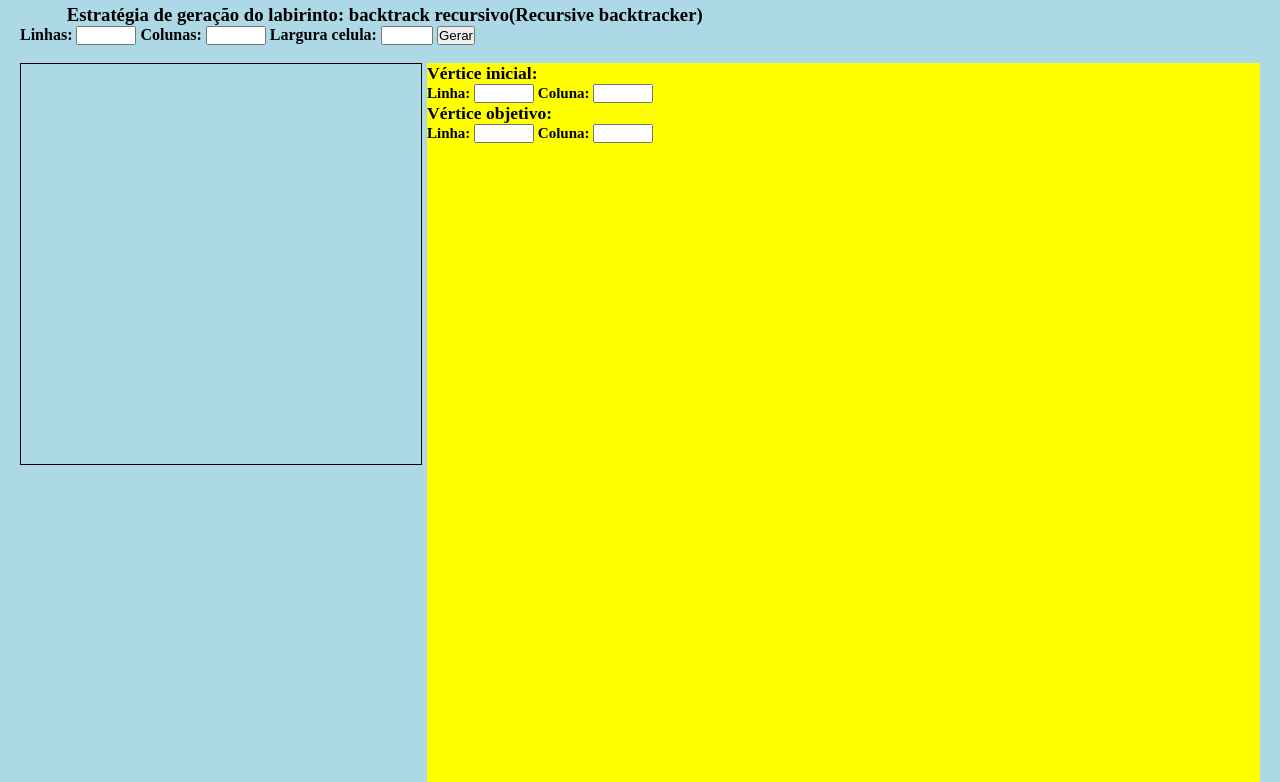
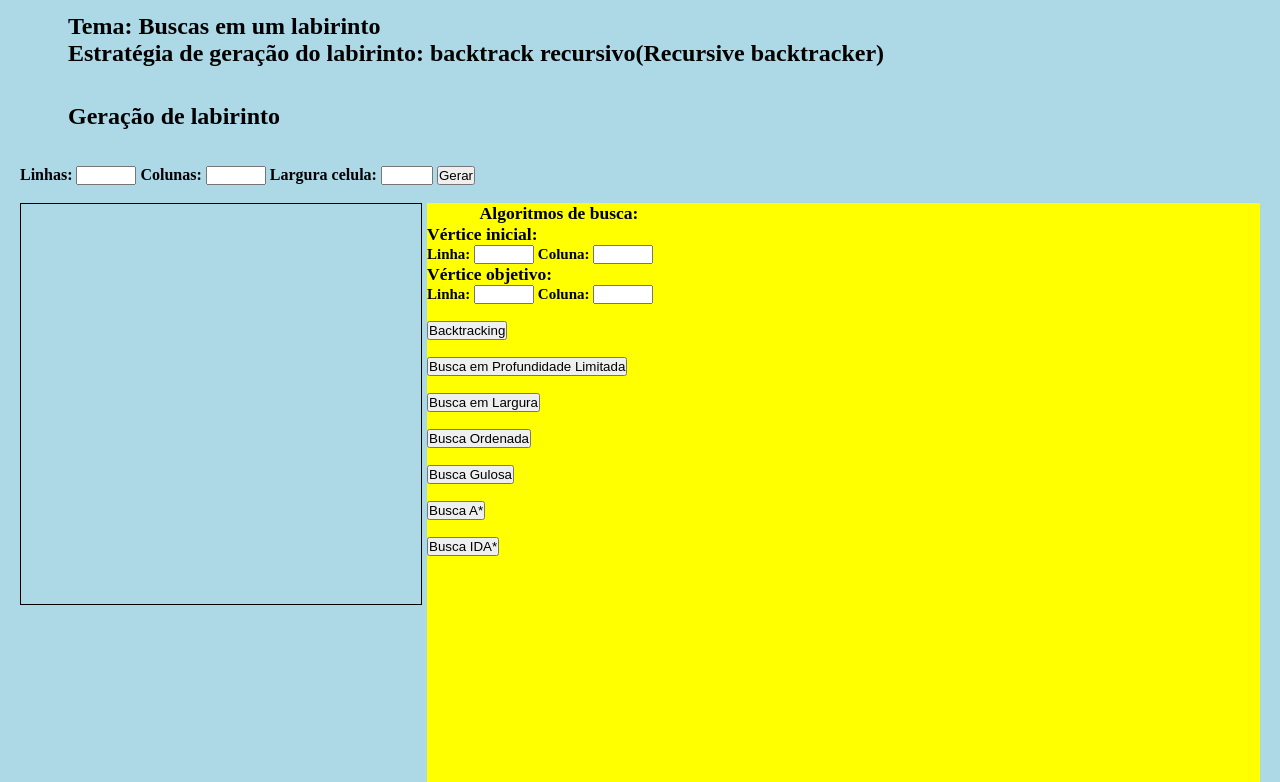
Before and after one commit to lucasDinizCosta/trabalhoIA, a plain HTML site: page geradorLabirintoJavascript/index.html in a window 1280 px wide. Shown: the part 80-862 px from the top of the page. Drawn offline with Linux system fonts and the light colour scheme.

Commit message:
Botões de busca adicionados

```diff
--- a/geradorLabirintoJavascript/index.html
+++ b/geradorLabirintoJavascript/index.html
@@ -22,9 +22,12 @@
   </head>
   <body>
     <h1 align="center"><u>Trabalho de Inteligência Artificial</u> (2019/1)</h1>
+    <br></br>
     <h2>&emsp;&emsp;Tema: Buscas em um labirinto </h2>
-    <h3>&emsp;&emsp;&ensp;Estratégia de geração do labirinto: backtrack recursivo(Recursive backtracker) </h3>
-
+    <h2>&emsp;&emsp;Estratégia de geração do labirinto: backtrack recursivo(Recursive backtracker) </h3>
+    <br></br>
+    <h2>&emsp;&emsp;Geração de labirinto</h2>
+    <br></br>
     <label><b>Linhas: </b></label>
     <input id="numLinhas" type="number" min="20" max="200">
     <label><b>Colunas: </b></label>
@@ -41,6 +44,7 @@
     	  </canvas>
       </div>
       <div id="right">
+        <h3>&emsp;&emsp;&emsp;Algoritmos de busca:</h3>
         <h3>Vértice inicial:</h3>
         <label><b>Linha: </b></label>
         <input id="numLinhaVertInicial" type="number" min="20" max="200">
@@ -51,6 +55,21 @@
         <input id="numLinhaVertObjetivo" type="number" min="20" max="200">
         <label><b>Coluna: </b></label>
         <input id="numColunaVertObjetivo" type="number" min="20" max="200">
+        <br></br>
+        <button onclick="backtracking()">Backtracking</button>
+        <br></br>
+        <button onclick="buscaProfundidade()">Busca em Profundidade Limitada</button>
+        <br></br>
+        <button onclick="buscaLargura()">Busca em Largura</button>
+        <br></br>
+        <button onclick="buscaOrdenada()">Busca Ordenada</button>
+        <br></br>
+        <button onclick="buscaGulosa()">Busca Gulosa</button>
+        <br></br>
+        <button onclick="buscaAEstrela()">Busca A*</button>
+        <br></br>
+        <button onclick="buscaIDAEstrela()">Busca IDA*</button>
+        <br></br>
       </div>
     </div>
 
```
